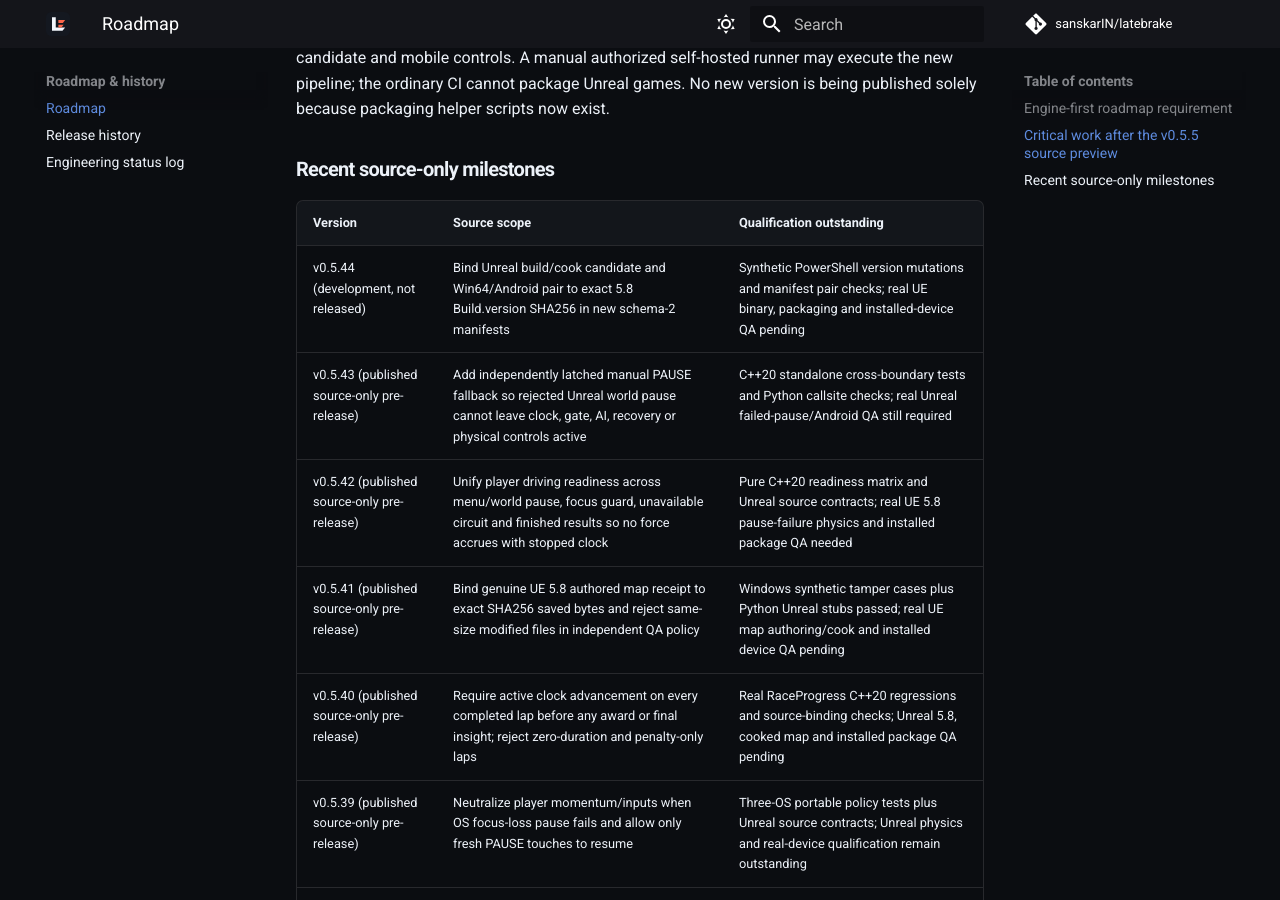
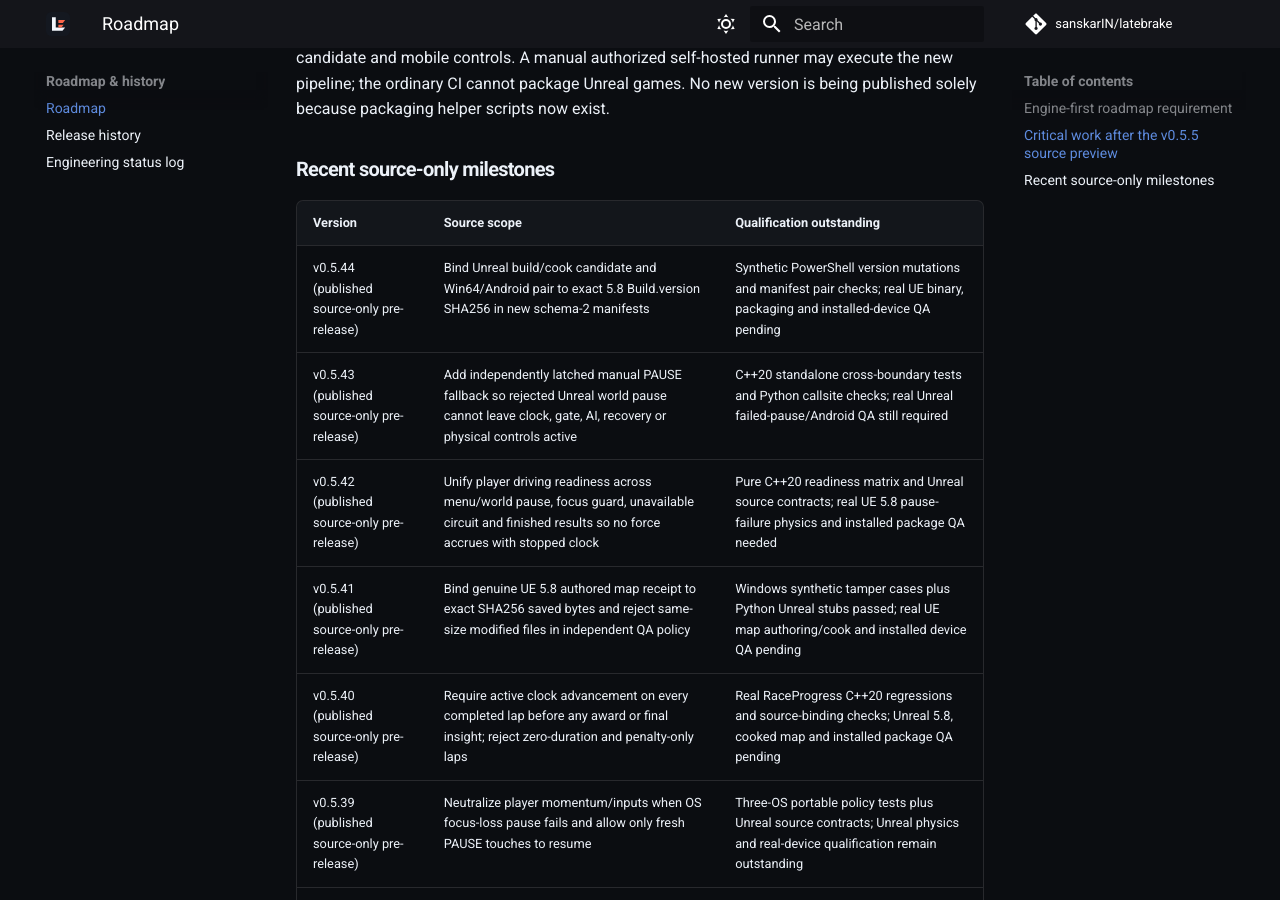
Before and after one commit to sanskarIN/latebrake, an MkDocs documentation site: the page built from docs/ROADMAP.md, in a window 1280 px wide and 900 px high, scrolled down 5350 px. Built offline with MkDocs 1.6.1 and Material for MkDocs 9.7.7, drawn with Linux system fonts in a browser that asks for light colours; comment, search, counter and statistics services are not loaded.

Commit message:
docs(roadmap): mark published UE build identity source milestone

```diff
--- a/docs/ROADMAP.md
+++ b/docs/ROADMAP.md
@@ -81,7 +81,7 @@
 
 | Version | Source scope | Qualification outstanding |
 | --- | --- | --- |
-| v0.5.44 (development, not released) | Bind Unreal build/cook candidate and Win64/Android pair to exact 5.8 Build.version SHA256 in new schema-2 manifests | Synthetic PowerShell version mutations and manifest pair checks; real UE binary, packaging and installed-device QA pending |
+| v0.5.44 (published source-only pre-release) | Bind Unreal build/cook candidate and Win64/Android pair to exact 5.8 Build.version SHA256 in new schema-2 manifests | Synthetic PowerShell version mutations and manifest pair checks; real UE binary, packaging and installed-device QA pending |
 | v0.5.43 (published source-only pre-release) | Add independently latched manual PAUSE fallback so rejected Unreal world pause cannot leave clock, gate, AI, recovery or physical controls active | C++20 standalone cross-boundary tests and Python callsite checks; real Unreal failed-pause/Android QA still required |
 | v0.5.42 (published source-only pre-release) | Unify player driving readiness across menu/world pause, focus guard, unavailable circuit and finished results so no force accrues with stopped clock | Pure C++20 readiness matrix and Unreal source contracts; real UE 5.8 pause-failure physics and installed package QA needed |
 | v0.5.41 (published source-only pre-release) | Bind genuine UE 5.8 authored map receipt to exact SHA256 saved bytes and reject same-size modified files in independent QA policy | Windows synthetic tamper cases plus Python Unreal stubs passed; real UE map authoring/cook and installed device QA pending |
```
